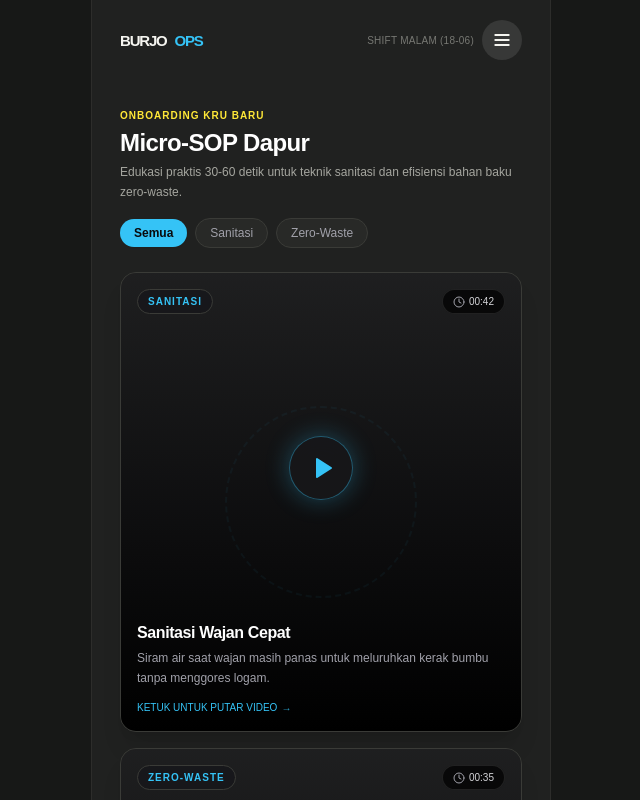
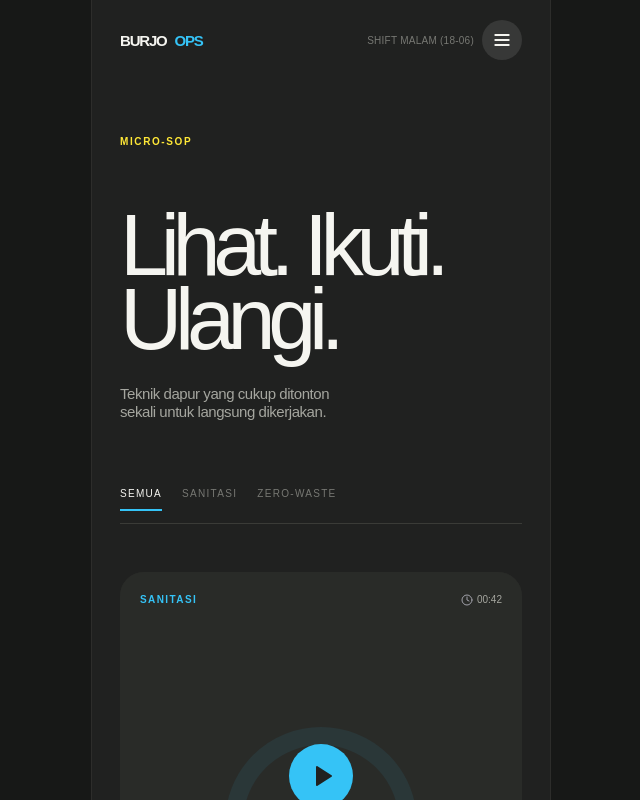
Before and after one commit to szqiel/burjo-ops, a Next.js app: page /sop in a window 1280 px wide. Shown: the top 800 px of the page, without its empty margins (319-959 px from the left). Built offline with nearby package versions, Linux system fonts and the light colour scheme.

Commit message:
redesign(sop): build visual micro learning feed

```diff
--- a/src/app/sop/page.tsx
+++ b/src/app/sop/page.tsx
@@ -24,31 +24,23 @@ export default function MicroSopPage() {
 
   return (
     <PageTransition>
-      <div className="flex flex-col space-y-4">
+      <div className="flex flex-col">
         {/* Header */}
-        <div className="pt-2">
-          <div className="flex items-center gap-1.5 mb-1">
-            <span className="text-[10px] font-mono uppercase tracking-widest text-burjo-yellow font-semibold">
-              ONBOARDING KRU BARU
-            </span>
-          </div>
-          <h1 className="text-2xl font-bold tracking-tight text-white">
-            Micro-SOP Dapur
-          </h1>
-          <p className="text-xs text-burjo-muted mt-1 leading-relaxed">
-            Edukasi praktis 30-60 detik untuk teknik sanitasi dan efisiensi bahan baku zero-waste.
-          </p>
+        <div className="pt-7">
+          <span className="text-[10px] font-mono uppercase tracking-[0.16em] text-burjo-yellow font-semibold">Micro-SOP</span>
+          <h1 className="mt-14 max-w-[8ch] text-[clamp(3.4rem,14vw,5.4rem)] font-normal leading-[0.86] tracking-[-0.085em] text-burjo-text">Lihat. Ikuti. Ulangi.</h1>
+          <p className="mt-7 max-w-[28ch] text-[15px] leading-[1.25] tracking-[-0.03em] text-burjo-muted">Teknik dapur yang cukup ditonton sekali untuk langsung dikerjakan.</p>
         </div>
 
         {/* Category Horizontal Filter Pills */}
-        <CategoryPills
+        <div className="mt-16"><CategoryPills
           categories={CATEGORIES}
           selectedCategory={selectedCategory}
           onSelect={setSelectedCategory}
-        />
+        /></div>
 
         {/* Video Cards Vertical Feed */}
-        <div className="flex flex-col space-y-4 pt-1">
+        <div className="mt-12 flex flex-col gap-12">
           {filteredSops.map((sop) => (
             <SopVideoCard key={sop.id} sop={sop} onOpen={setActiveSop} />
           ))}
--- a/src/components/sop/CategoryPills.tsx
+++ b/src/components/sop/CategoryPills.tsx
@@ -15,7 +15,7 @@ export function CategoryPills({
   onSelect,
 }: CategoryPillsProps) {
   return (
-    <div className="flex items-center gap-2 overflow-x-auto pb-1 no-scrollbar">
+    <div className="flex items-center gap-5 overflow-x-auto border-b border-burjo-border pb-3 no-scrollbar">
       {categories.map((cat) => {
         const isSelected = selectedCategory === cat;
         return (
@@ -23,10 +23,10 @@ export function CategoryPills({
             key={cat}
             type="button"
             onClick={() => onSelect(cat)}
-            className={`px-3.5 py-1.5 rounded-full text-xs font-mono transition-all duration-200 whitespace-nowrap focus:outline-none ${
+            className={`border-b-2 pb-2 text-[10px] font-mono uppercase tracking-[0.13em] transition-colors duration-200 whitespace-nowrap ${
               isSelected
-                ? "bg-burjo-blue text-zinc-950 font-bold shadow-sm"
-                : "bg-burjo-surface border border-burjo-border text-zinc-400 hover:text-white"
+                ? "border-burjo-blue text-burjo-text"
+                : "border-transparent text-burjo-quiet hover:text-burjo-muted"
             }`}
           >
             {cat}
--- a/src/components/sop/SopVideoCard.tsx
+++ b/src/components/sop/SopVideoCard.tsx
@@ -15,22 +15,22 @@ export function SopVideoCard({ sop, onOpen }: SopVideoCardProps) {
     <motion.div
       whileTap={{ scale: 0.98 }}
       onClick={() => onOpen(sop)}
-      className="cursor-pointer group relative w-full aspect-[9/16] max-h-[460px] bg-burjo-surface border border-burjo-border rounded-2xl overflow-hidden flex flex-col justify-between p-4 shadow-xl transition-all duration-300 hover:border-burjo-blue/60"
+      className="cursor-pointer group relative w-full aspect-[4/5] bg-burjo-surface rounded-[24px] overflow-hidden flex flex-col justify-between p-5 transition-transform duration-200 active:scale-[0.98]"
     >
       {/* Background Stylized Graphic / Dark Gradient Simulation */}
-      <div className="absolute inset-0 bg-gradient-to-t from-black via-zinc-950/80 to-zinc-900/60 z-0" />
+      <div className="absolute inset-0 bg-[#292b28] z-0" />
 
       {/* Decorative Wok / Sawi Minimalist Ambient Backdrop */}
       <div className="absolute inset-0 flex items-center justify-center opacity-15 pointer-events-none">
-        <div className="w-48 h-48 rounded-full border-2 border-dashed border-burjo-blue/40 animate-pulse" />
+        <div className="w-48 h-48 rounded-full border-[18px] border-burjo-blue/50" />
       </div>
 
       {/* Top Bar: Category Pill & Duration Badge */}
       <div className="relative z-10 flex items-center justify-between">
-        <span className="px-2.5 py-1 rounded-full bg-zinc-900/90 border border-burjo-border text-[10px] font-mono uppercase tracking-widest text-burjo-blue font-semibold">
+        <span className="text-[10px] font-mono uppercase tracking-[0.14em] text-burjo-blue font-semibold">
           {sop.category}
         </span>
-        <span className="px-2.5 py-1 rounded-full bg-black/70 backdrop-blur-md border border-white/10 text-[10px] font-mono text-zinc-300 flex items-center gap-1">
+        <span className="text-[10px] font-mono text-burjo-muted flex items-center gap-1">
           <Clock className="w-3 h-3 text-zinc-400" />
           {sop.duration}
         </span>
@@ -40,23 +40,22 @@ export function SopVideoCard({ sop, onOpen }: SopVideoCardProps) {
       <div className="relative z-10 self-center my-auto">
         <motion.div
           whileHover={{ scale: 1.1 }}
-          className="w-16 h-16 rounded-full bg-zinc-900/80 backdrop-blur-md border border-burjo-blue/40 flex items-center justify-center shadow-[0_0_24px_rgba(53,195,246,0.3)] group-hover:border-burjo-blue group-hover:shadow-[0_0_32px_rgba(53,195,246,0.5)] transition-all"
+          className="w-16 h-16 rounded-full bg-burjo-blue text-burjo-canvas flex items-center justify-center transition-transform duration-200 group-hover:scale-105"
         >
-          <Play className="w-6 h-6 text-burjo-blue fill-burjo-blue ml-1" />
+          <Play className="w-6 h-6 fill-current ml-1" />
         </motion.div>
       </div>
 
       {/* Bottom Info: Title & Key Takeaway */}
       <div className="relative z-10 space-y-1">
-        <h3 className="text-base font-bold text-white tracking-tight group-hover:text-burjo-blue transition-colors">
+        <h3 className="text-[clamp(1.8rem,8vw,2.4rem)] font-normal leading-[0.9] tracking-[-0.065em] text-burjo-text">
           {sop.title}
         </h3>
-        <p className="text-xs text-zinc-400 line-clamp-2 leading-relaxed">
+        <p className="mt-3 text-xs text-burjo-muted line-clamp-2 leading-[1.35]">
           {sop.keyTakeaway}
         </p>
-        <div className="pt-2 flex items-center gap-1 text-[10px] font-mono text-burjo-blue">
-          <span>KETUK UNTUK PUTAR VIDEO</span>
-          <span className="animate-pulse">→</span>
+        <div className="pt-5 flex items-center gap-1 text-[10px] font-mono uppercase tracking-[0.13em] text-burjo-blue">
+          <span>Putar</span><span>↗</span>
         </div>
       </div>
     </motion.div>
```
